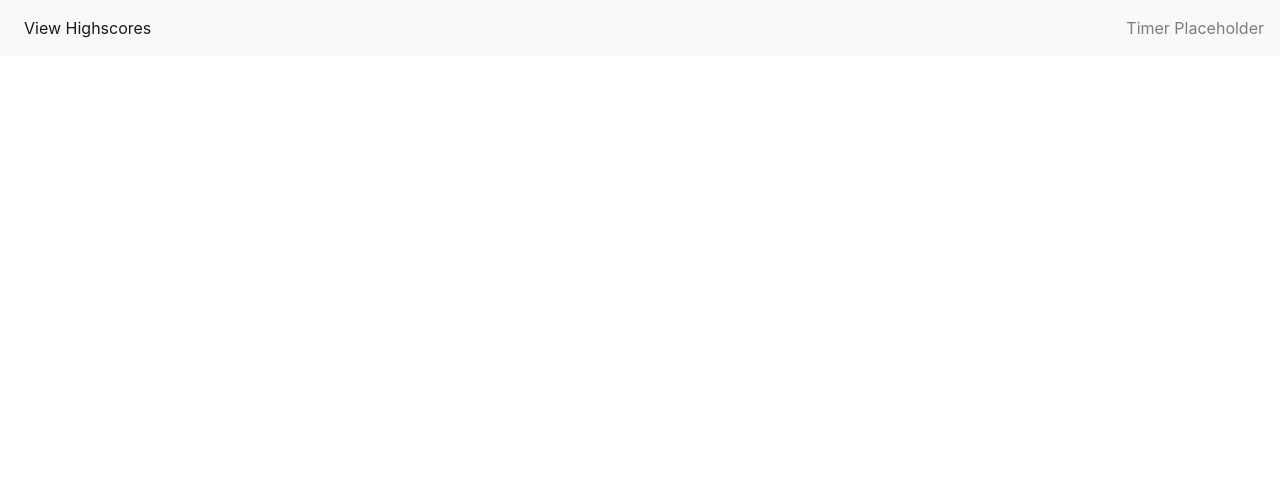
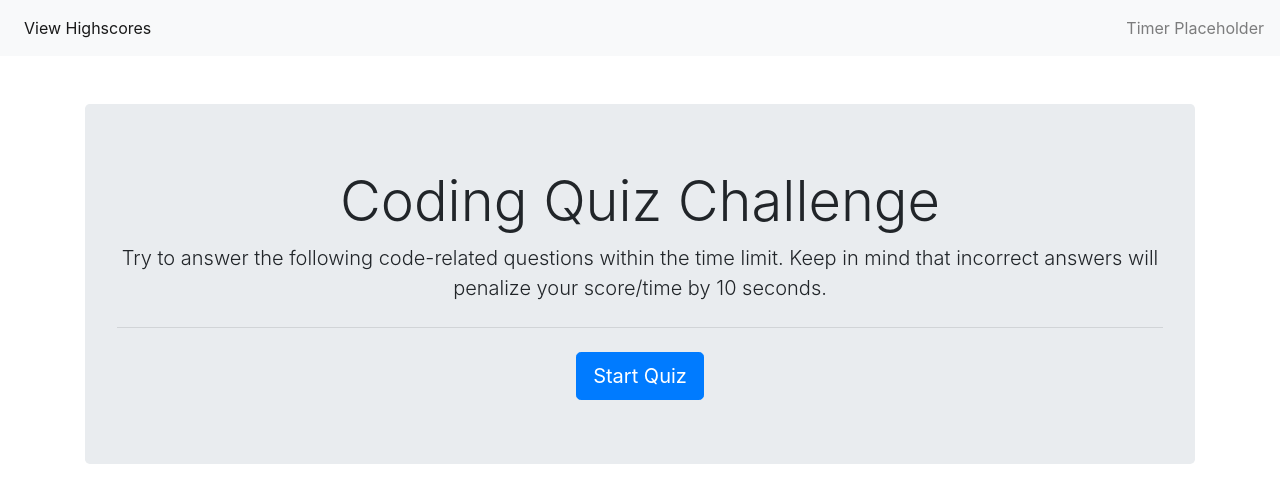
Before and after one commit to kjenkins5678/quiz, a plain HTML site: page Assets/index.html in a window 1280 px wide. Drawn offline with nearby package versions, Linux system fonts and the light colour scheme.

Commit message:
finished basic landing page

```diff
--- a/Assets/index.html
+++ b/Assets/index.html
@@ -19,5 +19,19 @@
         </div>
     </nav>
 
+    <div class="container">
+            <div class="jumbotron text-center mt-5">
+                <h1 class="display-4">Coding Quiz Challenge</h1>
+                <p class="lead"> Try to answer the following code-related questions within the time limit. Keep in mind that incorrect answers will penalize your score/time by 10 seconds.</p>
+                <hr class="my-4">
+                <a class="btn btn-primary btn-lg" href="#" role="button">Start Quiz</a>
+            </div>
+
+    </div>
+
+
+
+
+
 </body>
 </html>
```
